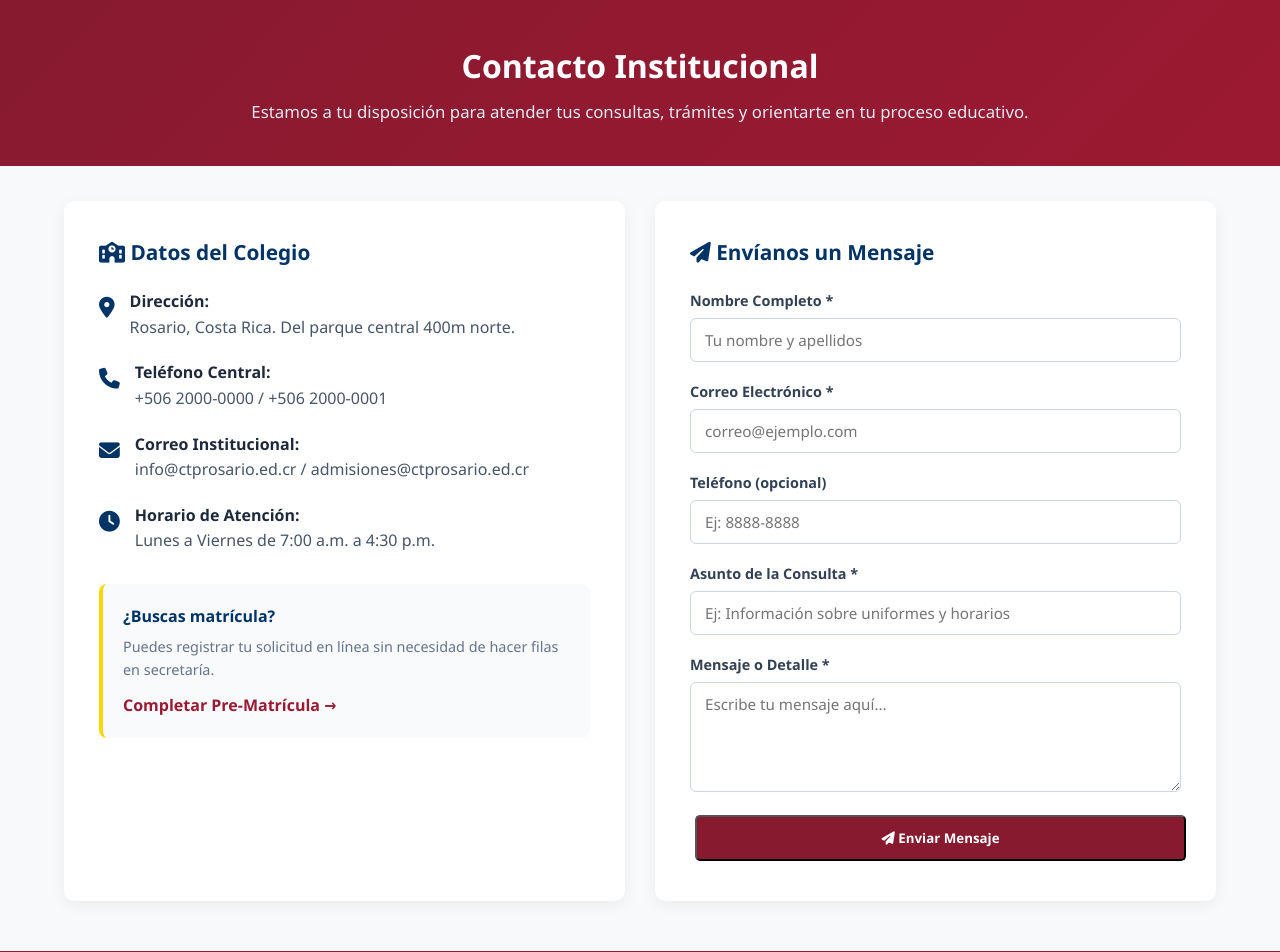
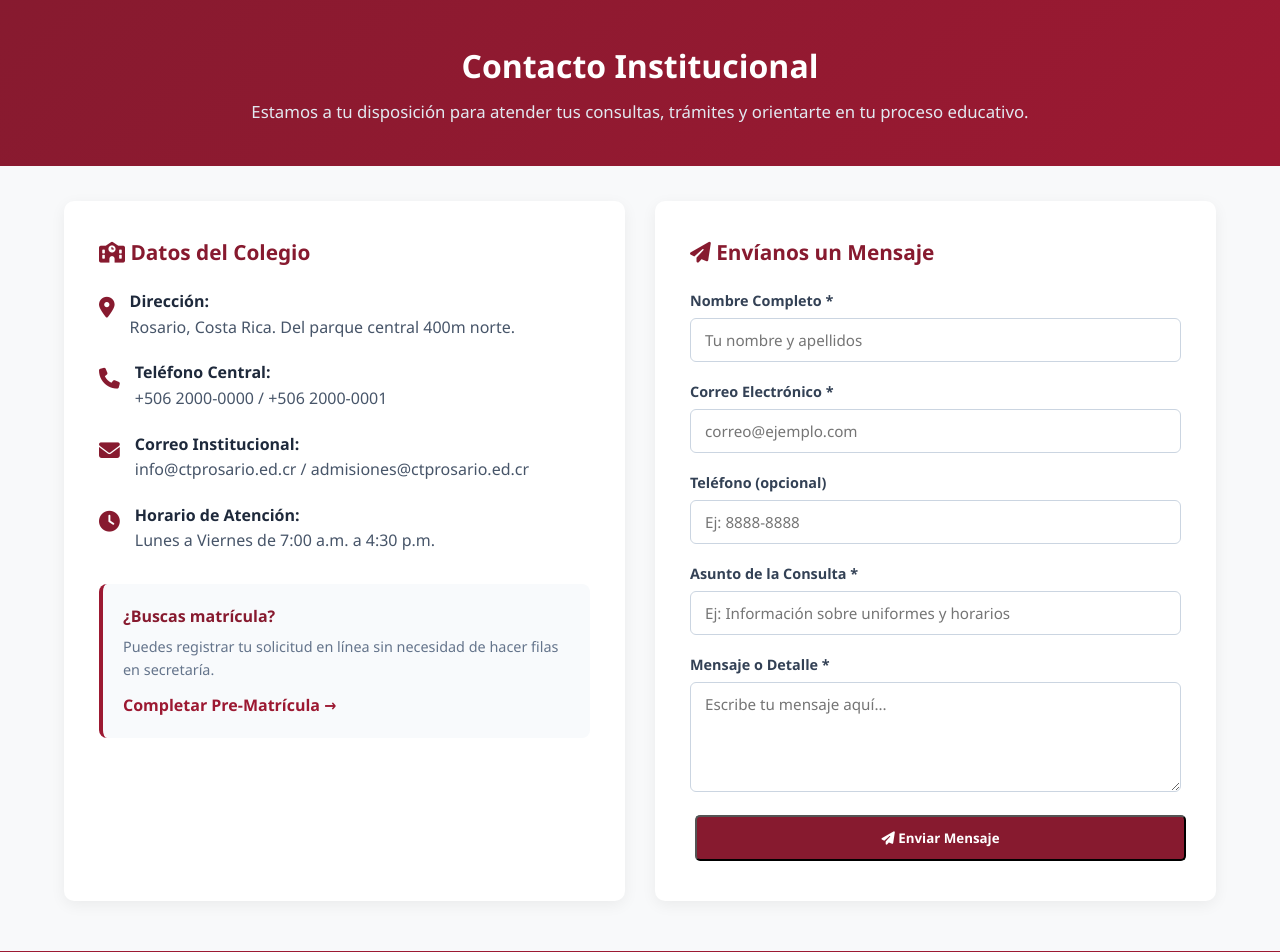
Before and after one commit to Cormanox/proyecto-CtpRosario, a PHP site: page /public/contacto.php in a window 1280 px wide. Shown: the part 89-1041 px from the top of the page. Run offline with PHP 8.4, Linux system fonts and the light colour scheme.

Commit message:
Update contact page accent colors
Replace blue and gold accents with burgundy in the contact information and inquiry sections.

```diff
--- a/public/contacto.php
+++ b/public/contacto.php
@@ -60,13 +60,13 @@ if ($_SERVER['REQUEST_METHOD'] === 'POST') {
 
         <!-- Tarjeta de Información de Contacto -->
         <div class="form-card" style="margin-bottom: 0;">
-            <h3 style="color: #003366; margin-bottom: 20px; font-size: 1.3rem;">
+            <h3 style="color: #871a2f; margin-bottom: 20px; font-size: 1.3rem;">
                 <i class="fa-solid fa-school"></i> Datos del Colegio
             </h3>
 
             <div style="display: flex; flex-direction: column; gap: 20px; color: #475569;">
                 <div style="display: flex; gap: 15px; align-items: flex-start;">
-                    <div style="color: #003366; font-size: 1.3rem; margin-top: 2px;"><i class="fa-solid fa-location-dot"></i></div>
+                    <div style="color: #871a2f; font-size: 1.3rem; margin-top: 2px;"><i class="fa-solid fa-location-dot"></i></div>
                     <div>
                         <strong style="color: #1e293b; display: block;">Dirección:</strong>
                         Rosario, Costa Rica. Del parque central 400m norte.
@@ -74,7 +74,7 @@ if ($_SERVER['REQUEST_METHOD'] === 'POST') {
                 </div>
 
                 <div style="display: flex; gap: 15px; align-items: flex-start;">
-                    <div style="color: #003366; font-size: 1.3rem; margin-top: 2px;"><i class="fa-solid fa-phone"></i></div>
+                    <div style="color: #871a2f; font-size: 1.3rem; margin-top: 2px;"><i class="fa-solid fa-phone"></i></div>
                     <div>
                         <strong style="color: #1e293b; display: block;">Teléfono Central:</strong>
                         +506 2000-0000 / +506 2000-0001
@@ -82,7 +82,7 @@ if ($_SERVER['REQUEST_METHOD'] === 'POST') {
                 </div>
 
                 <div style="display: flex; gap: 15px; align-items: flex-start;">
-                    <div style="color: #003366; font-size: 1.3rem; margin-top: 2px;"><i class="fa-solid fa-envelope"></i></div>
+                    <div style="color: #871a2f; font-size: 1.3rem; margin-top: 2px;"><i class="fa-solid fa-envelope"></i></div>
                     <div>
                         <strong style="color: #1e293b; display: block;">Correo Institucional:</strong>
                         info@ctprosario.ed.cr / admisiones@ctprosario.ed.cr
@@ -90,7 +90,7 @@ if ($_SERVER['REQUEST_METHOD'] === 'POST') {
                 </div>
 
                 <div style="display: flex; gap: 15px; align-items: flex-start;">
-                    <div style="color: #003366; font-size: 1.3rem; margin-top: 2px;"><i class="fa-solid fa-clock"></i></div>
+                    <div style="color: #871a2f; font-size: 1.3rem; margin-top: 2px;"><i class="fa-solid fa-clock"></i></div>
                     <div>
                         <strong style="color: #1e293b; display: block;">Horario de Atención:</strong>
                         Lunes a Viernes de 7:00 a.m. a 4:30 p.m.
@@ -98,8 +98,8 @@ if ($_SERVER['REQUEST_METHOD'] === 'POST') {
                 </div>
             </div>
 
-            <div style="margin-top: 30px; padding: 20px; background: #f8fafc; border-radius: 8px; border-left: 4px solid #ffd700;">
-                <strong style="color: #003366; display: block; margin-bottom: 5px;">¿Buscas matrícula?</strong>
+            <div style="margin-top: 30px; padding: 20px; background: #f8fafc; border-radius: 8px; border-left: 4px solid #9c1932;">
+                <strong style="color: #871a2f; display: block; margin-bottom: 5px;">¿Buscas matrícula?</strong>
                 <p style="font-size: 0.9rem; color: #64748b; margin-bottom: 12px;">Puedes registrar tu solicitud en línea sin necesidad de hacer filas en secretaría.</p>
                 <a href="<?= url('public/prematricula.php'); ?>" class="service-link" style="margin-top: 0;">Completar Pre-Matrícula &rarr;</a>
             </div>
@@ -107,7 +107,7 @@ if ($_SERVER['REQUEST_METHOD'] === 'POST') {
 
         <!-- Formulario de Consulta -->
         <div class="form-card" style="margin-bottom: 0;">
-            <h3 style="color: #003366; margin-bottom: 20px; font-size: 1.3rem;">
+            <h3 style="color: #871a2f; margin-bottom: 20px; font-size: 1.3rem;">
                 <i class="fa-solid fa-paper-plane"></i> Envíanos un Mensaje
             </h3>
 
```
